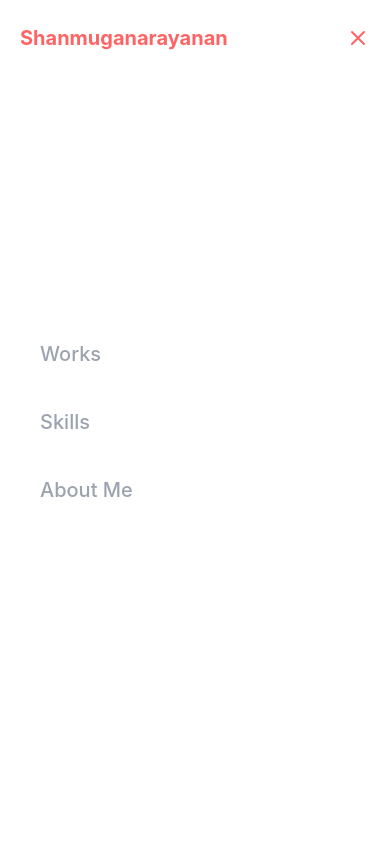
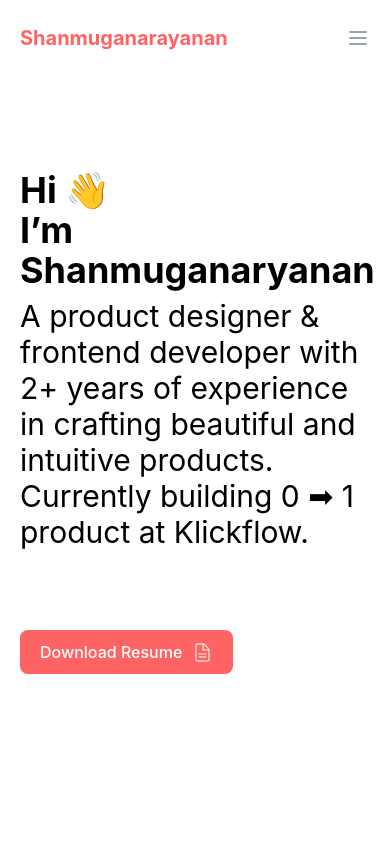
Before and after one commit to shanmuganarayanan/my-portfolio, a React (Create React App) app: page / in a window 390 px wide. Shown: the top 844 px of the page. Built offline with nearby package versions, Linux system fonts and the light colour scheme.

Commit message:
uifixes added

```diff
--- a/src/Components/Common/Header/Header.js
+++ b/src/Components/Common/Header/Header.js
@@ -9,7 +9,7 @@ const Header = ({
 }) => {
 
   const [isValue,setIsValue] = useState("");
-  const [ViewButtons,setViewButtons] = useState(true);
+  const [ViewButtons,setViewButtons] = useState(false);
 
   const AnchorLink = ({ to, text, onClick }) => {
     return (
--- a/src/Pages/Works/Works.styles.js
+++ b/src/Pages/Works/Works.styles.js
@@ -6,7 +6,6 @@ export const Maincontainer = tw.div`
     px-10
     py-20
     bg-[#F6F9FA]
-    lg:h-full
 `
 export const Firstcard = tw.div`
     flex
```
